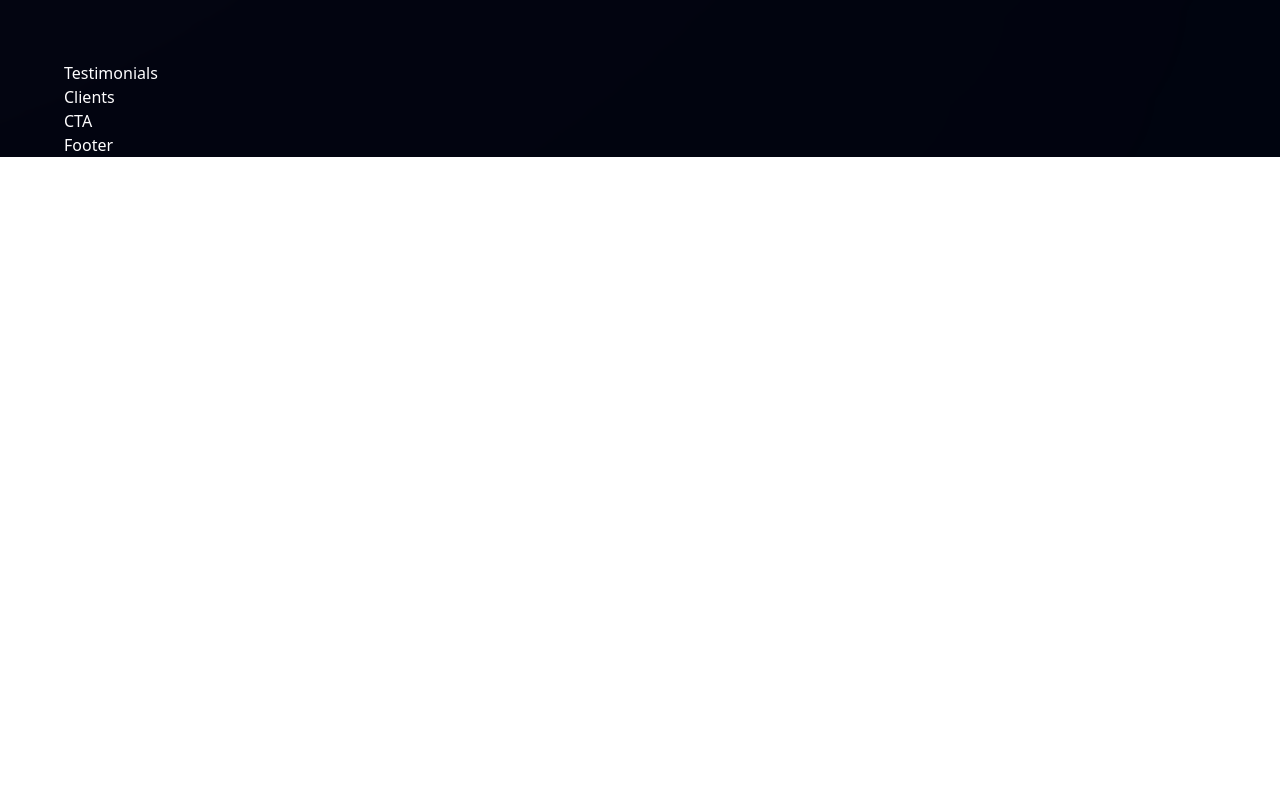
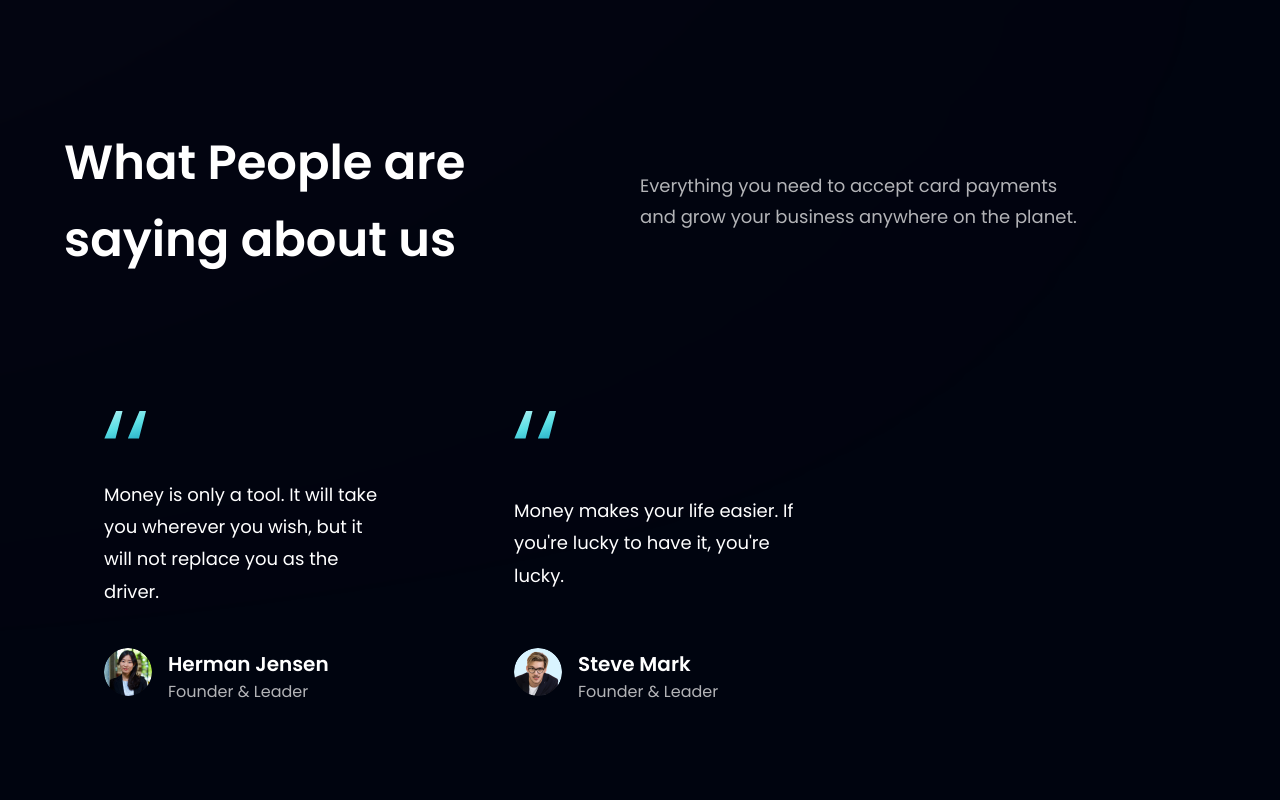
Before and after one commit to Uzayn/Hoobank, a React (Vite) app in the folder bank_webapp/: page / in a window 1280 px wide. Shown: the part 2740-3540 px from the top of the page. Before the commit the page ends 2897 px from the top, so only its background shows below. Built offline with nearby package versions, Linux system fonts and the light colour scheme.

Commit message:
complete Testimonials section component

```diff
--- a/bank_webapp/src/components/Testimonials.jsx
+++ b/bank_webapp/src/components/Testimonials.jsx
@@ -1,9 +1,29 @@
 import React from 'react'
+import { feedback } from "../constants";
+import styles from "../style";
+import FeedbackCard from "./FeedbackCard";
 
-const Testimonials = () => {
-  return (
-    <div>Testimonials</div>
+const Testimonials = () => (
+    <section id="clients" className={`${styles.paddingY} ${styles.flexCenter} flex-col relative `}>
+      <div />
+      <div className="w-full flex justify-between items-center md:flex-row flex-col sm:mb-16 mb-6 relative z-[1]">
+        <h2 className={styles.heading2}>
+          What People are <br className="sm:block hidden" /> saying about us
+        </h2>
+        <div className="w-full md:mt-0 mt-6">
+          <p className={`${styles.paragraph} text-left max-w-[450px]`}>
+            Everything you need to accept card payments and grow your business
+            anywhere on the planet.
+          </p>
+        </div>
+      </div>
+
+      <div className="flex flex-wrap sm:justify-start justify-center w-full feedback-container relative z-[1]">
+        {feedback.map((card) => (
+          <FeedbackCard key={card.id} {...card} />
+         ))}
+      </div>
+    </section>
   )
-}
 
 export default Testimonials
--- a/bank_webapp/src/components/feedbackCard.jsx
+++ b/bank_webapp/src/components/feedbackCard.jsx
@@ -1,9 +1,25 @@
 import React from 'react'
+import { quotes } from '../assets'
 
-const feedbackCard = () => {
-  return (
-    <div>feedbackCard</div>
-  )
-}
+const feedbackCard = ({content, name, title, img}) => (
+  <div className="flex justify-between flex-col px-10 py-12 rounded-[20px]  max-w-[370px] md:mr-10 sm:mr-5 mr-0 my-5 feedback-card">
+    <img src={quotes} alt="double_quotes" className="w-[42.6px] h-[27.6px] object-contain" />
+    <p className="font-poppins font-normal text-[18px] leading-[32.4px] text-white my-10">
+      {content}
+    </p>
+
+    <div className="flex flex-row">
+      <img src={img} alt={name} className="w-[48px] h-[48px] rounded-full" />
+      <div className="flex flex-col ml-4">
+        <h4 className="font-poppins font-semibold text-[20px] leading-[32px] text-white">
+          {name}
+        </h4>
+        <p className="font-poppins font-normal text-[16px] leading-[24px] text-dimWhite">
+          {title}
+        </p>
+      </div>
+    </div>
+  </div>
+)
 
 export default feedbackCard
```
